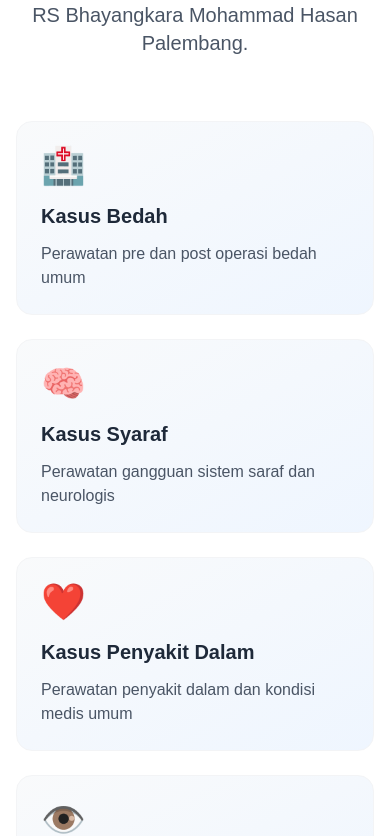
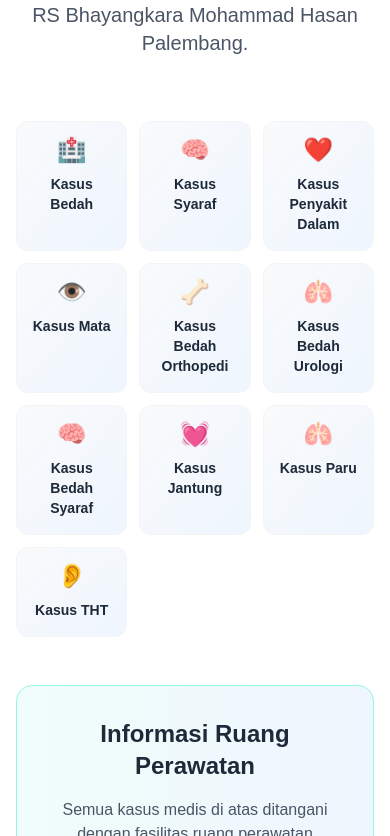
Before and after one commit to Kokorody/Web-profile-Bhayangkara, a Next.js app in the folder frontend/: page /perawatan-umum in a window 390 px wide. Shown: the part 2368-3204 px from the top of the page. Built offline with nearby package versions, Linux system fonts and the light colour scheme.

Commit message:
enhance layout of PerawatanUmumPage for better responsiveness and visual hierarchy

```diff
--- a/frontend/src/app/perawatan-umum/page.tsx
+++ b/frontend/src/app/perawatan-umum/page.tsx
@@ -637,7 +637,7 @@ const PerawatanUmumPage = () => {
             </p>
           </motion.div>
 
-          <div className="grid grid-cols-1 md:grid-cols-2 lg:grid-cols-3 gap-6">
+          <div className="grid grid-cols-3 md:grid-cols-3 lg:grid-cols-5 gap-3 md:gap-6">
             {[
               { icon: "🏥", title: "Kasus Bedah", description: "Perawatan pre dan post operasi bedah umum" },
               { icon: "🧠", title: "Kasus Syaraf", description: "Perawatan gangguan sistem saraf dan neurologis" },
@@ -656,11 +656,11 @@ const PerawatanUmumPage = () => {
                 whileInView={{ opacity: 1, y: 0 }}
                 transition={{ duration: 0.6, delay: kasus.title.length * 0.01 }}
                 viewport={{ once: true }}
-                className="bg-gradient-to-br from-gray-50 to-blue-50 rounded-2xl p-6 hover:shadow-lg transition-all duration-300 border border-gray-100"
+                className="bg-gradient-to-br from-gray-50 to-blue-50 rounded-xl md:rounded-2xl p-3 md:p-6 hover:shadow-lg transition-all duration-300 border border-gray-100 text-center"
               >
-                <div className="text-4xl mb-4">{kasus.icon}</div>
-                <h3 className="text-xl font-bold text-gray-800 mb-3">{kasus.title}</h3>
-                <p className="text-gray-600">{kasus.description}</p>
+                <div className="text-2xl md:text-4xl mb-2 md:mb-4">{kasus.icon}</div>
+                <h3 className="text-sm md:text-xl font-bold text-gray-800 mb-1 md:mb-3">{kasus.title}</h3>
+                <p className="text-xs md:text-base text-gray-600 hidden md:block">{kasus.description}</p>
               </motion.div>
             ))}
           </div>
```
